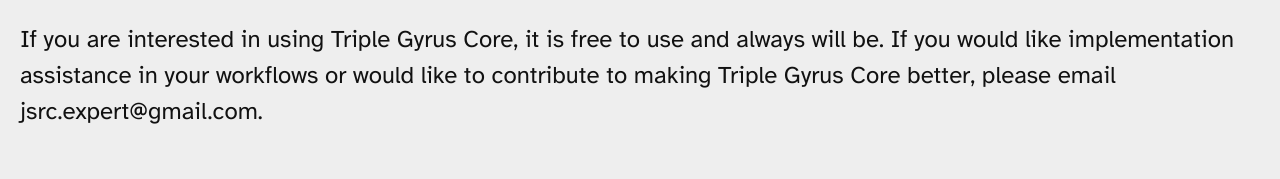
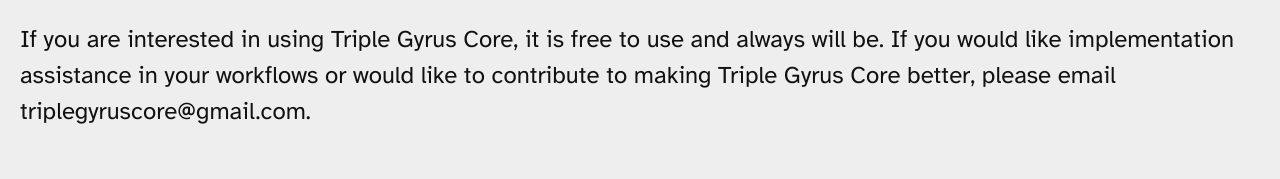
Before and after one commit to TripleGyrusCore/triplegyruscore.github.io, a plain HTML site: page index.html in a window 1280 px wide. Shown: the part 381-560 px from the top of the page. Drawn offline with Linux system fonts and the light colour scheme.

Commit message:
Update index.html

```diff
--- a/index.html
+++ b/index.html
@@ -90,7 +90,7 @@
     <main>
         <p>Triple Gyrus Core is a data and software system built from the ground up with accessibility, usability, and universal design in mind. Information is hard to access for many reasons, from file formats to assumptions about the abilities of people accessing the information. Triple Gyrus Core is built to address those concerns.</p>
         <p>Version 1 of Triple Gyrus Core is focused on pulling data out of documents in an easy and accessible way. You can use Triple Gyrus Core to pull information out of images, complex documents, and PDFs using a markup overlay that is optimized for OCR reliablity and ease of use. The parts of the overlay are chosen to work well with left to right and right to left text, as well as assistive technologies.</p>
-        <p>If you are interested in using Triple Gyrus Core, it is free to use and always will be. If you would like implementation assistance in your workflows or would like to contribute to making Triple Gyrus Core better, please email jsrc.expert@gmail.com.</p>
+        <p>If you are interested in using Triple Gyrus Core, it is free to use and always will be. If you would like implementation assistance in your workflows or would like to contribute to making Triple Gyrus Core better, please email triplegyruscore@gmail.com.</p>
     </main>
     <footer>
         <p>&copy; 2025 Triple Gyrus Core</p>
```
